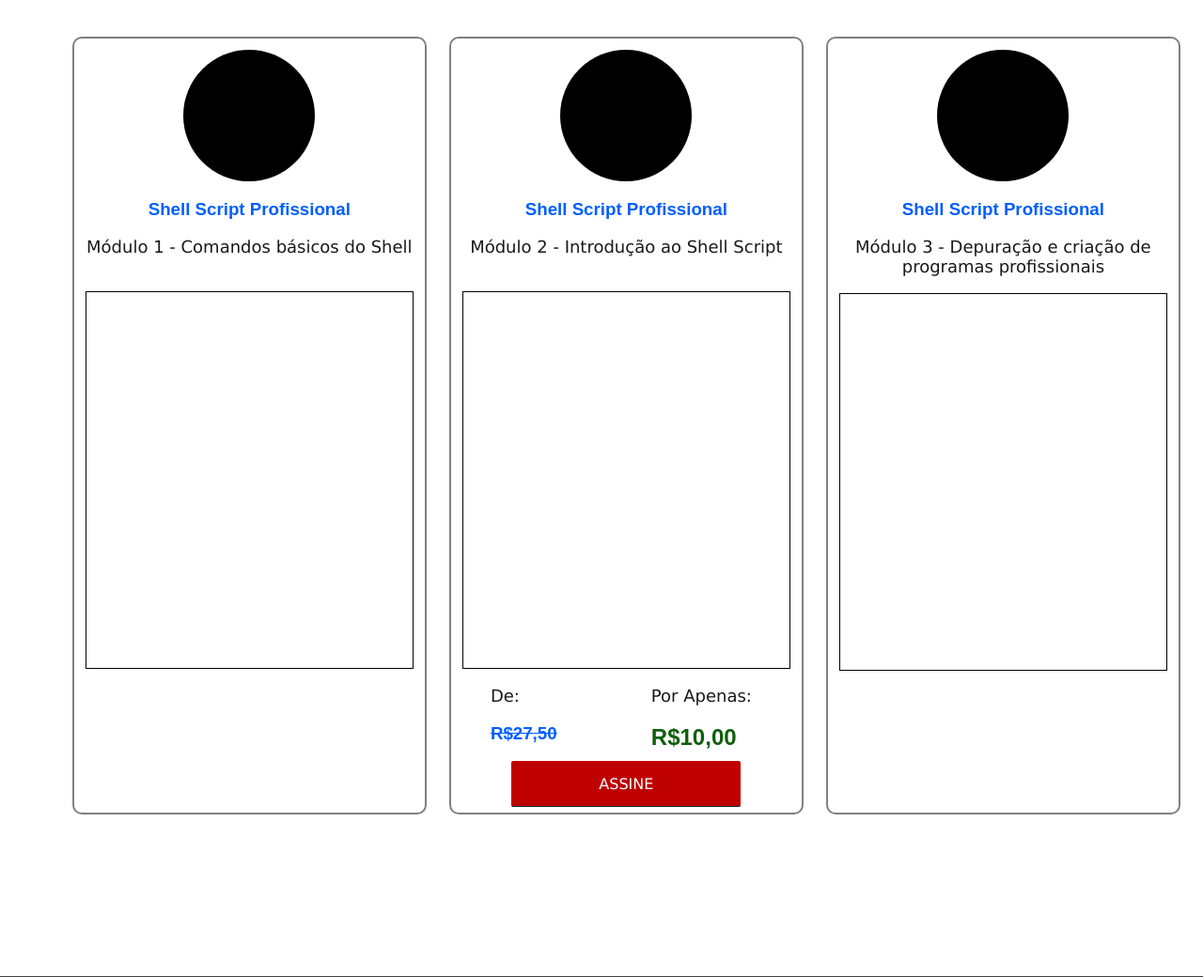
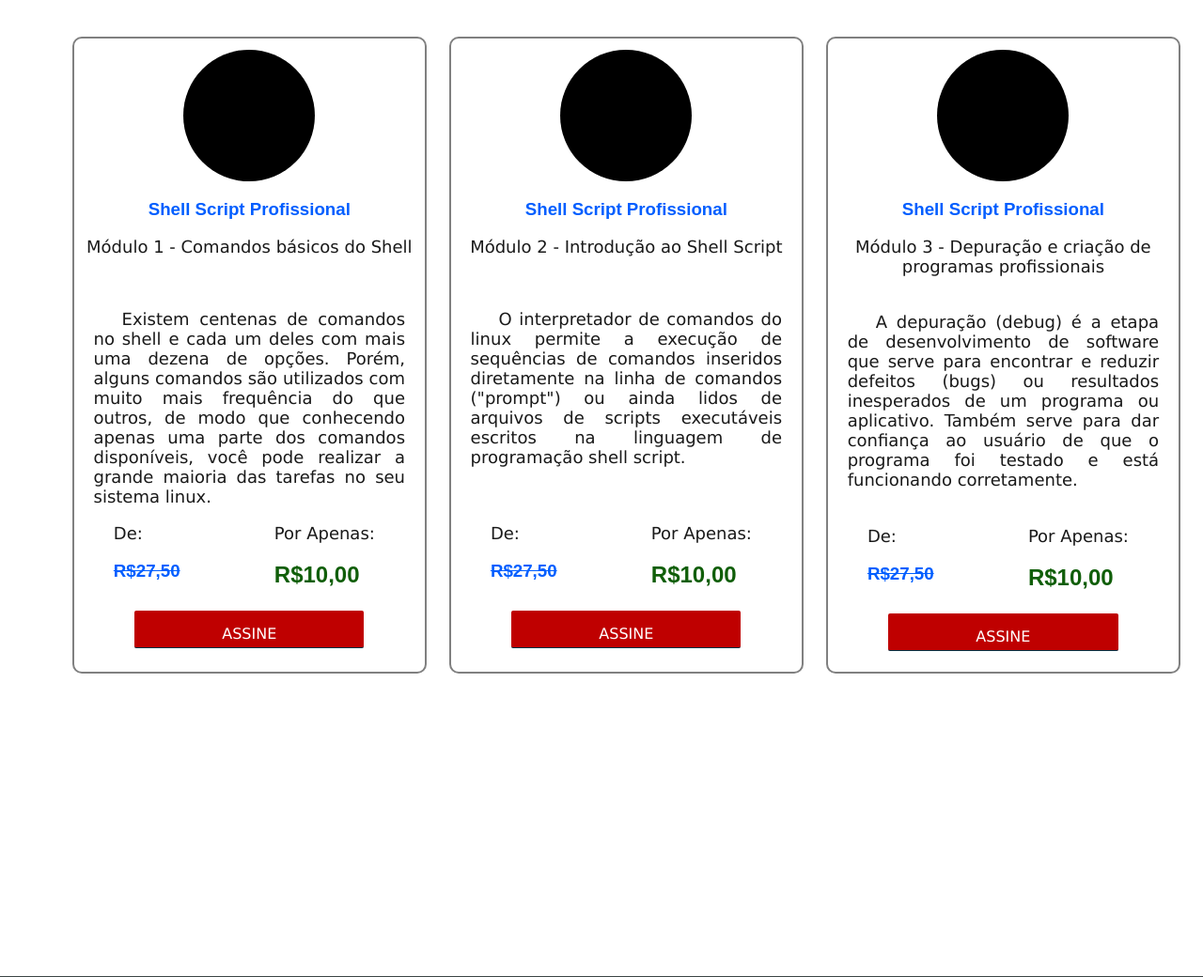
Before and after one commit to Dirack/dirack.github.io, a PHP site: page /comercial/shellscript.html in a window 1280 px wide. Shown: the part 1371-2411 px from the top of the page at 94% size. Run offline with PHP 8.4, Linux system fonts and the light colour scheme.

Commit message:
Widgets with courses offer with text

```diff
--- a/comercial/shellscript.html
+++ b/comercial/shellscript.html
@@ -52,26 +52,38 @@
 
 	<div id="bar-text" style="background-color: white;">
 		<div id="cursos-img">
+
+			<!-- Curso Shell Script profissional - Módulo 1 -->
 			<div id="img-1" class="cursos">
 				<div class="img-curso">
 				</div>
 				<div class="title-curso">
 					<h3>Shell Script Profissional</h3>
-					<p>Módulo 1 - Comandos básicos do Shell</p><br>
+					<p>Módulo 1 - Comandos básicos do Shell</p>
 				</div>
 				<div class="text-curso">
+				<p>Existem centenas de comandos no shell e cada um deles com mais uma dezena de opções. Porém, alguns comandos são utilizados com muito mais frequência do que outros, de modo que conhecendo apenas uma parte dos comandos disponíveis, você pode realizar a grande maioria das tarefas no seu sistema linux.</p>
+				</div>
+				<div class="preco-curso">
+					<div class="preco-curso-de"><p>De:</p><h3><s>R$27,50</s></h3></div>
+					<div class="preco-curso-para"><p>Por Apenas:</p><h2>R$10,00</h2></div>
+				</div>
+				<div class="assine-curso">
+					<a href="../manutencao.html">ASSINE</a>
+				</div>
 
-				</div>
 			</div>
+
+			<!-- Curso Shell Script profissional - Módulo 2 -->
 			<div id="img-2" class="cursos">
 				<div class="img-curso">
 				</div>
 				<div class="title-curso">
 					<h3>Shell Script Profissional</h3>
-					<p>Módulo 2 - Introdução ao Shell Script</p><br>
+					<p>Módulo 2 - Introdução ao Shell Script</p>
 				</div>
 				<div class="text-curso">
-
+				<p>O interpretador de comandos do linux permite a execução de sequências de comandos inseridos diretamente na linha de comandos ("prompt") ou ainda lidos de arquivos de scripts executáveis escritos na linguagem de programação shell script.</p>
 				</div>
 				<div class="preco-curso">
 					<div class="preco-curso-de"><p>De:</p><h3><s>R$27,50</s></h3></div>
@@ -82,15 +94,23 @@
 				</div>
 			</div>
 
+			<!-- Curso Shell Script profissional - Módulo 3 -->
 			<div id="img-3" class="cursos">
 				<div class="img-curso">
 				</div>
 				<div class="title-curso">
 					<h3>Shell Script Profissional</h3>
-					<p>Módulo 3 - Depuração e criação de programas profissionais</p>
+						<p>Módulo 3 - Depuração e criação de programas profissionais</p>
 				</div>
-				<div class="text-curso">
-
+				<div id="mod3-curso" class="text-curso">
+				<p>A depuração (debug) é a etapa de desenvolvimento de software que serve para encontrar e reduzir defeitos (bugs) ou resultados inesperados de um programa ou aplicativo. Também serve para dar confiança ao usuário de que o programa foi testado e está funcionando corretamente.</p>
+				</div>
+				<div class="preco-curso">
+					<div class="preco-curso-de"><p>De:</p><h3><s>R$27,50</s></h3></div>
+					<div class="preco-curso-para"><p>Por Apenas:</p><h2>R$10,00</h2></div>
+				</div>
+				<div class="assine-curso">
+					<a href="../manutencao.html">ASSINE</a>
 				</div>
 
 			</div>
--- a/lounge.css
+++ b/lounge.css
@@ -555,7 +555,7 @@ blockquote {
 
 .cursos{
 	width: 29%;
-	height: 800px;
+	height: 650px;
 	margin-right: 2%;
 	padding: 1%;
 	border-radius: 10px;
@@ -598,8 +598,14 @@ blockquote {
 }
 
 .text-curso{
-	height:50%;
-	border: 1px solid black;
+	height:35%;
+	width: 95%;
+	padding-top: 20px;
+	margin: auto;
+}
+
+#mod3-curso{
+	padding-top: 2px;
 }
 
 .preco-curso{
@@ -608,7 +614,7 @@ blockquote {
 
 .assine-curso{
 	height: 6%;
-	margin-top: 10px;
+	margin-top: 40px;
 }
 
 .assine-curso a{
```
